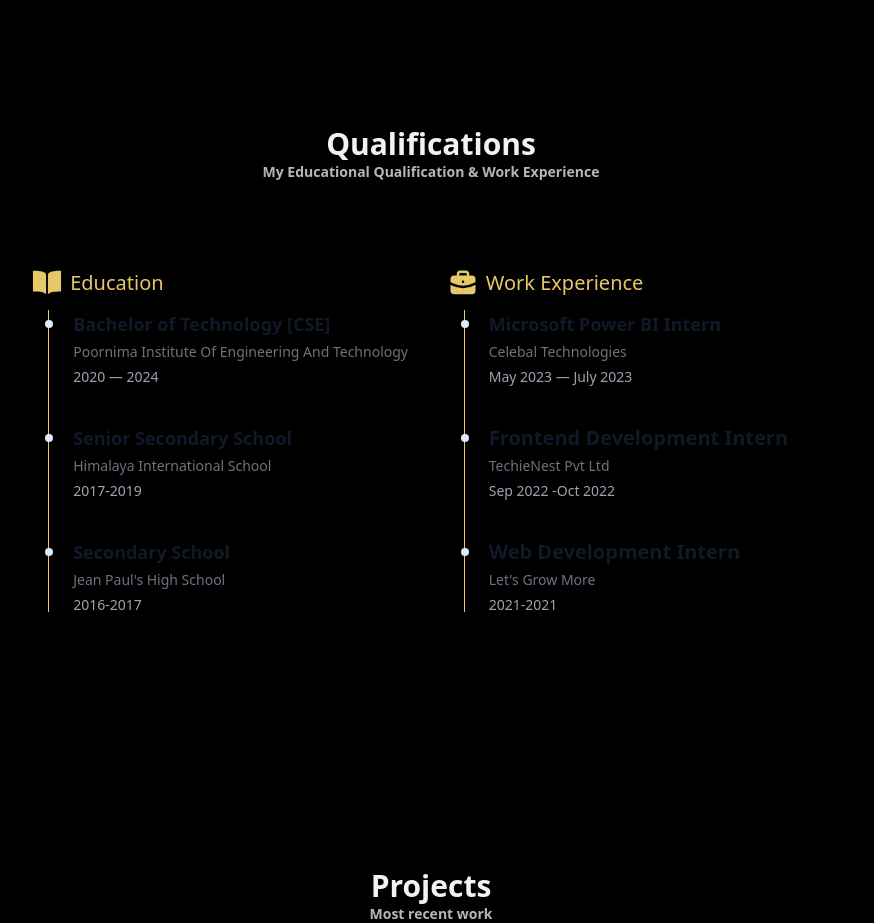
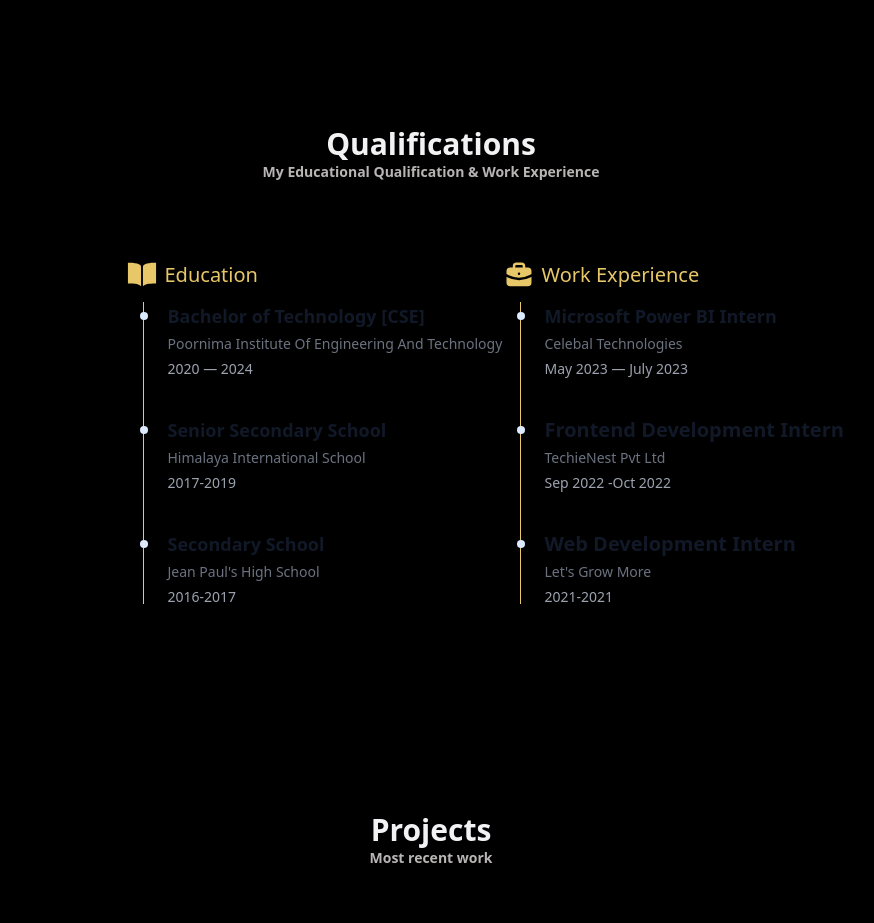
Before and after one commit to Amitkumar270802/portfolio, a React (Create React App) app: page / in a window 1280 px wide. Shown: the part 1260-2183 px from the top of the page, without its empty margins (209-1083 px from the left). Built offline with nearby package versions, Linux system fonts and the light colour scheme.

Commit message:
Update Qualifications.js

```diff
--- a/src/Pages/Qualifications.js
+++ b/src/Pages/Qualifications.js
@@ -4,20 +4,20 @@ import { TbBriefcaseFilled } from "react-icons/tb";
 
 const Qualifications = () => {
   return (
-    <div className="qualifications bg-black h-fit flex justify-center items-center"  id="qualifications" >
-      <div className="w-8/12 flex flex-col mb-40 ">
+   <div className="qualifications  bg-black h-fit flex justify-center items-center"  id="qualifications" >
+      <div className=" flex flex-col mb-40 justify-center items-center">
         <div className="flex flex-col mb-20 justify-center items-center ">
           <h1 className="text-3xl font-semibold text-[#f2f1f3] ">
             Qualifications
           </h1>
-          <h6 className="text-sm  font-semibold text-[#b8b5b5]">
+          <h6 className="text-sm  font-semibold text-[#b8b5b5] text-center">
             My Educational Qualification & Work Experience
           </h6>
         </div>
 
-        <div className="flex justify-center  p-8 items-center qs:flex-col sm:flex-col lg:flex-row gap-x-8">
+        <div className="flex justify-center items-center sm:ml-16 mt-10 qs:flex-col sm:flex-col lg:flex-row md:gap-8 lg:ml-[200px]">
             {/* Education  */}
-          <div className="relative  min-w-[350px] min-h-[350px] mx-auto  m-4 f ">
+          <div className="relative min-h-[350px]  sm:max-w-[300px] lg:min-w-[400px] sm:mb-10 md:mb-0  qs:ml-20">
 
             <div className="absolute  flex  justify-center items-center gap-x-2  text-[#e8c768] top-[-42px] left-[-16px]">
               <div className="text-3xl">
@@ -31,7 +31,7 @@ const Qualifications = () => {
                 <h3 className="flex items-center mb-1  qs:text-md  sm:text-md  md:text-md lg:text-lg xl:text-lg font-semibold text-gray-900 dark:text-white">
                   Bachelor of Technology [CSE]
                 </h3>
-                <p className="mb-2 text-base qs:text-sm  sm:text-sm  md:text-md lg:text-md xl:text-md font-normal text-gray-500 dark:text-gray-400">
+                <p className="mb-2 flex-wrap text-base qs:text-sm  sm:text-sm  md:text-md lg:text-md xl:text-md font-normal text-gray-500 dark:text-gray-400">
                   Poornima Institute Of Engineering And Technology
                 </p>
                 <time className="block  text-sm font-normal leading-none text-gray-400 dark:text-gray-500">
@@ -66,14 +66,14 @@ const Qualifications = () => {
           </div>
 
           {/* work Experience */}
-          <div className="relative min-w-[350px] min-h-[350px]  mx-auto  m-4">
+          <div className="relative min-h-[350px] sm:max-w-[300px] lg:min-w-[400px]  sm:ml-[-56px] md:ml-[-55px]  ">
             <div className="absolute flex justify-center items-center gap-x-2  text-[#e8c768] top-[-42px] left-[-16px]  ">
               <div className="text-3xl">
                 <TbBriefcaseFilled />
               </div>
               <h1 className="qs:text-md  sm:text-md  md:text-md lg:text-xl xl:text-xl ">Work Experience</h1>
             </div>
-            <ol className="border-s border-[#e8c768] ">
+            <ol className="border-s border-[#e8c768]  ">
               <li className="relative mb-10 ms-6">
                 <span className="absolute  w-2 h-2 bg-blue-100 rounded-full left-[-28px] top-[10px] dark:bg-[#e8c768]"></span>
                 <h3 className="flex items-center mb-1 qs:text-md  sm:text-md  md:text-md lg:text-lg xl:text-lg  font-semibold text-gray-900 dark:text-white">
```
